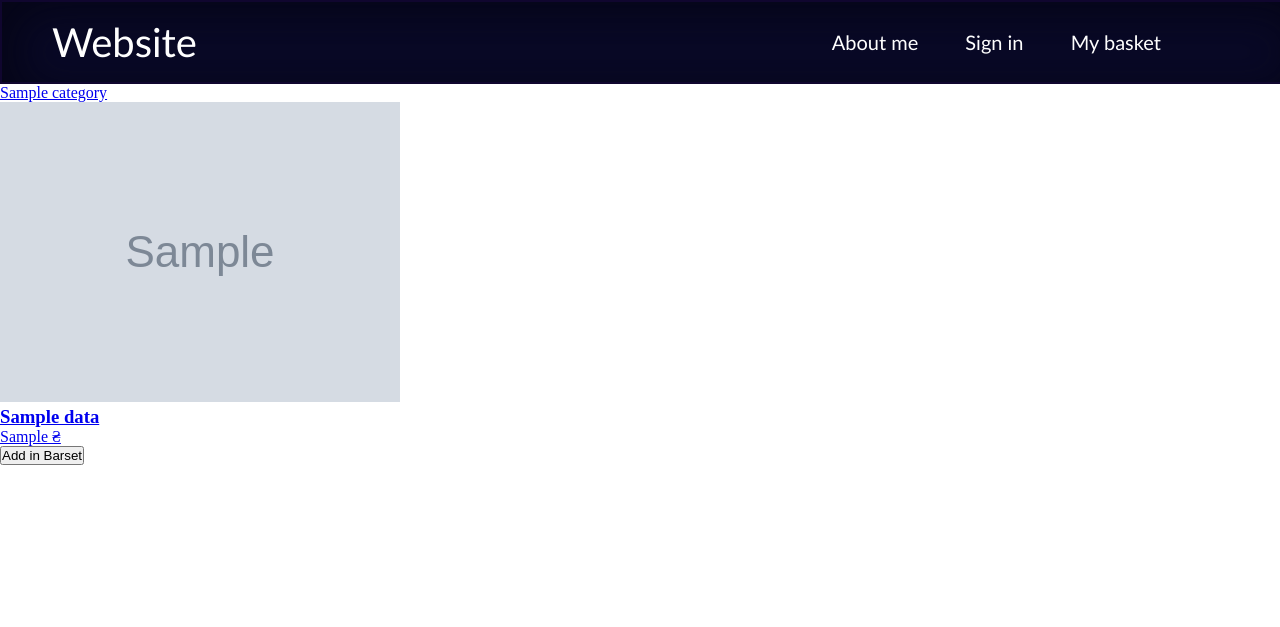
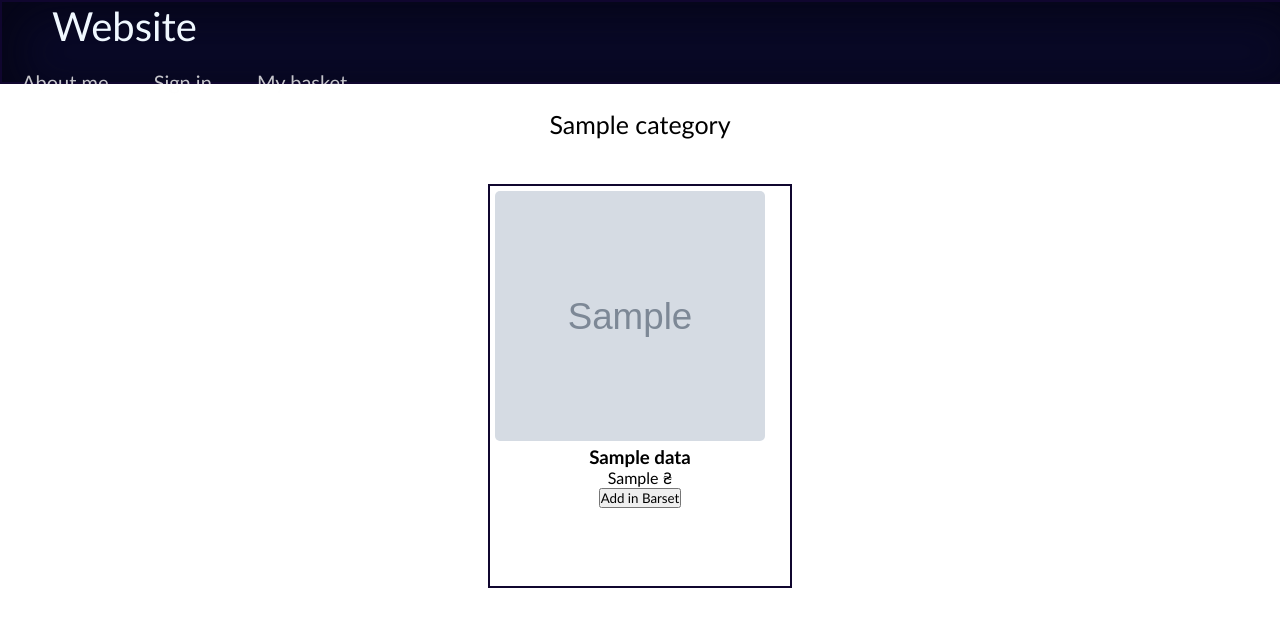
Before and after one commit to AlexandroMal/Website_OnlineStore, a Django app: page / in a window 1280 px wide. Shown: the top 627 px of the page. Run offline with Django 4.2, Linux system fonts and the light colour scheme; tables that the repository leaves empty hold one stand-in row (values such as "Sample post"); grey boxes marked "Sample" are stand-in pictures.

Commit message:
small style changes

```diff
--- a/webstore/static/webstore/css/styles.css
+++ b/webstore/static/webstore/css/styles.css
@@ -1,6 +1,7 @@
 *{
     margin: 0;
     padding: 0;
+    font-family: 'Gill Sans', 'Gill Sans MT', Calibri, 'Trebuchet MS', sans-serif;
 
 }
 
@@ -10,23 +11,22 @@ header{
     box-shadow: inset 15px 10px 50px #050516;
     height: 80px;
     width: 100%;
-    font-family: 'Gill Sans', 'Gill Sans MT', Calibri, 'Trebuchet MS', sans-serif;
     font-style: normal;
+    color: aliceblue;
 }
 
 header .logo_menu{
     font-size: 40px;
     margin: 0 50px;
-
 }
 
 
 header a{
     text-decoration: none;
-    color:rgb(254, 254, 254);
+    color: aliceblue;
 }
 
-header .container{
+header .nav_container{
     height: inherit;
     display: flex;
     align-items: center;
@@ -39,25 +39,87 @@ header .container{
     padding-left: 0;
     margin-bottom: 0;
     margin-right: 100px;
-
 }
 
+.top_menu a{
+    color:rgba(254, 254, 254, 0.773);
+}
 
 .top_menu li{
     display: inline-block;
     margin: 10px;
     padding: 10px;
-    border: 1px solid rgba(0, 0, 0, 0);
-    color:rgba(254, 254, 254, 0.63);
 
 }
 
-.top_menu li:hover {
+.top_menu a:hover {
     border: 1px white solid;
     border-radius: 10px;
     transition: all .08s ease-in-out;
     color: rgb(8, 11, 108);
     background-color: aliceblue;
     cursor: pointer;
-    padding: 5px 10px;
+    padding: 5px 5px;
 }
+
+.main-menu{
+    text-align: center;
+    justify-content: center;
+    display: flex;
+    margin: 5px 10px;
+    padding: 0%;
+}
+
+.main-menu li{
+    display: inline-block;
+    font-size: 25px;
+    margin: 10px;
+    padding: 10px;
+    color:rgb(0, 0, 0);
+}
+
+.main-menu a{
+    text-decoration: none;
+    color: black;
+}
+.main-menu li:hover{
+    text-decoration:underline;
+    transition: all .1s ease-in-out;
+    cursor: pointer;
+}
+
+.article .body{
+    height: 100%;
+    padding: 0px 200px;
+    display: flex;
+    flex-wrap: wrap;
+    text-align: center;
+    justify-content: center;
+}
+
+.cards_image{
+    margin:5px;
+    height: 250px;
+    width: 270px;
+    overflow: hidden;
+    border-radius: 5px;
+}
+
+.cards_image img{
+    width: 100%;
+    height: 100%;
+    object-fit: cover;
+}
+
+.devices{
+    border: 2px solid  rgb(16, 6, 47);
+    width: 300px;
+    height: 400px;
+    display:block;
+    margin: 20px;
+}
+
+.devices a{
+    text-decoration: none;
+    color: black;
+}
```
Also changed, not shown: webstore/static/webstore/css/style_login.css (+6 -6 lines).
